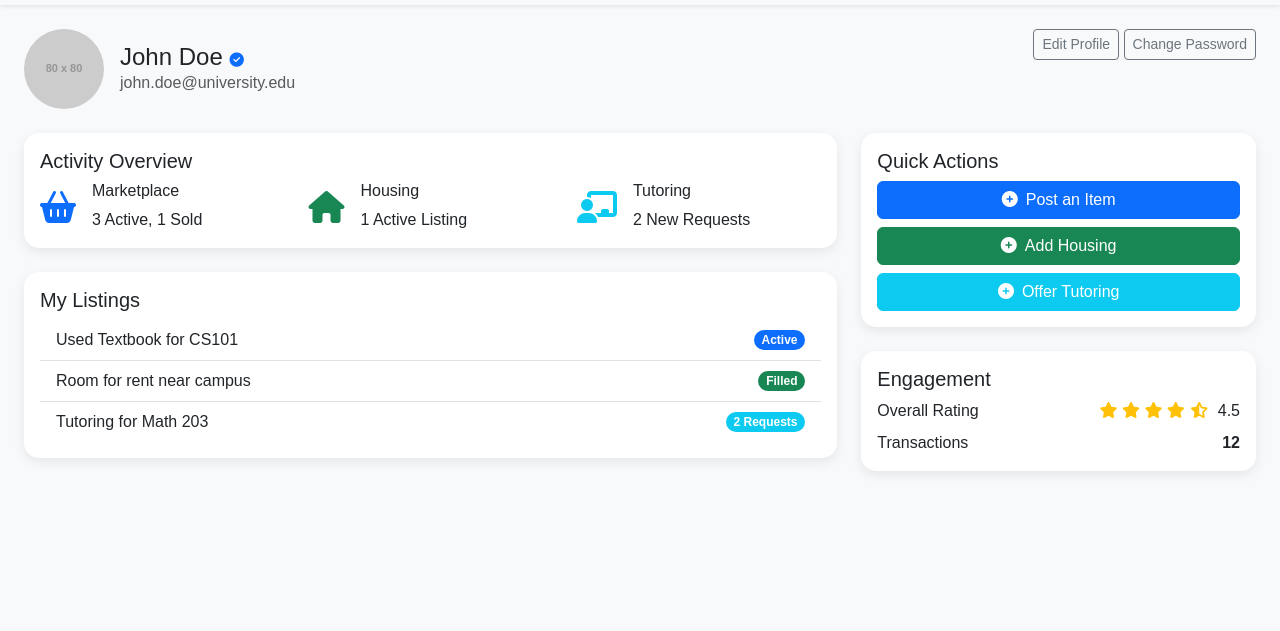
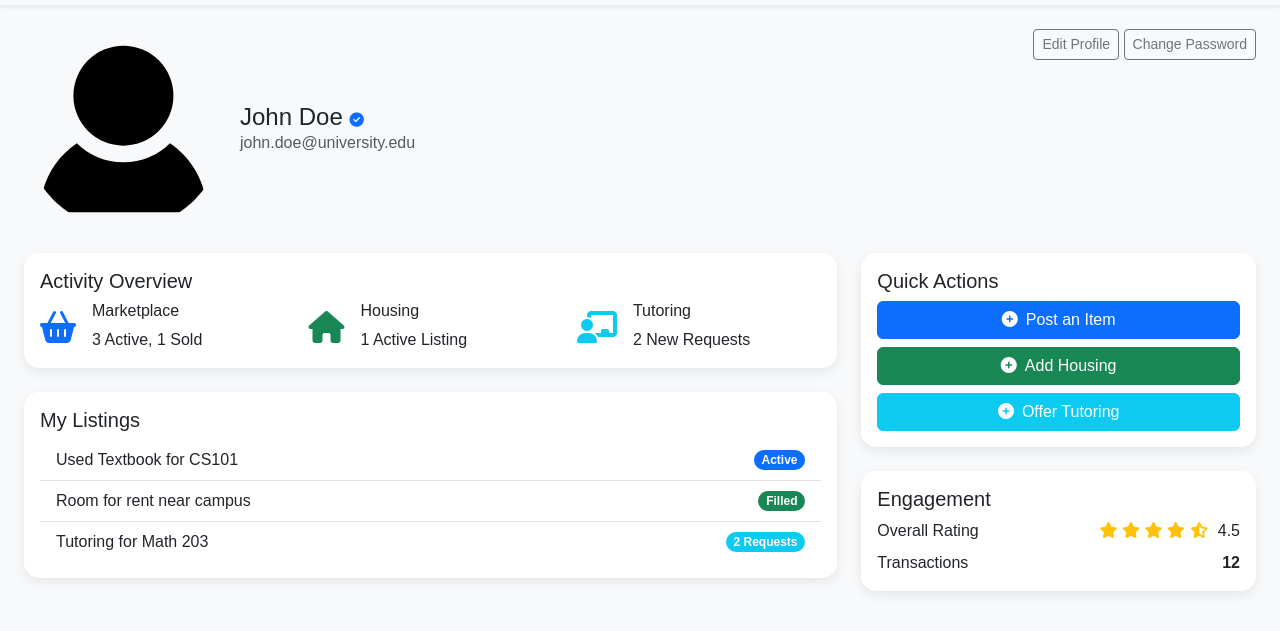
Before and after one commit to TOGOR07/Unicircle, a plain HTML site: page dashboard.html in a window 1280 px wide. Shown: the part 51-682 px from the top of the page. Drawn offline with nearby package versions, Linux system fonts and the light colour scheme; placeholder pictures from the web are drawn by us.

Commit message:
Dashboard added

```diff
--- a/dashboard.html
+++ b/dashboard.html
@@ -27,7 +27,7 @@
         <div class="row mb-4">
             <div class="col-md-8">
                 <div class="d-flex align-items-center">
-                    <img src="https://via.placeholder.com/80" class="rounded-circle me-3" alt="User profile picture">
+                    <img src="acc.png" class="rounded-circle me-3" alt="User profile picture">
                     <div>
                         <h4 class="mb-0">John Doe <i class="fas fa-check-circle text-primary"></i></h4>
                         <p class="text-muted mb-0">john.doe@university.edu</p>
```
Also changed, not shown: acc.png (added).
